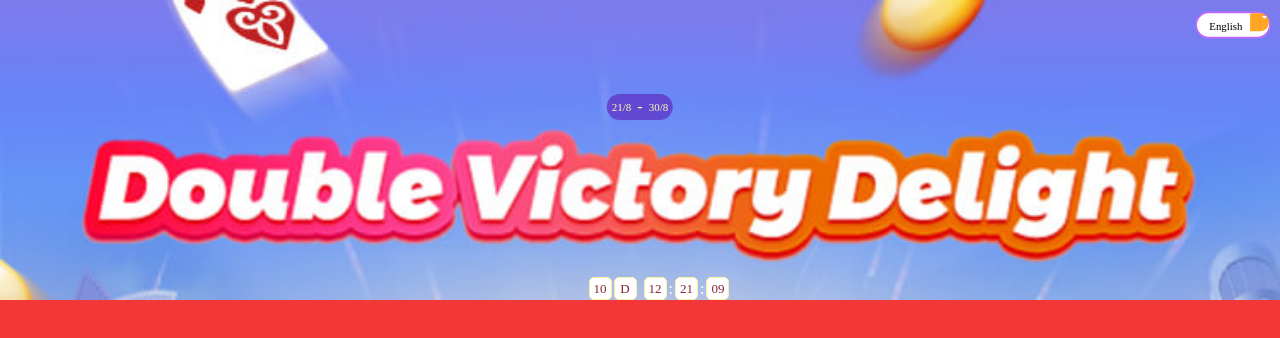
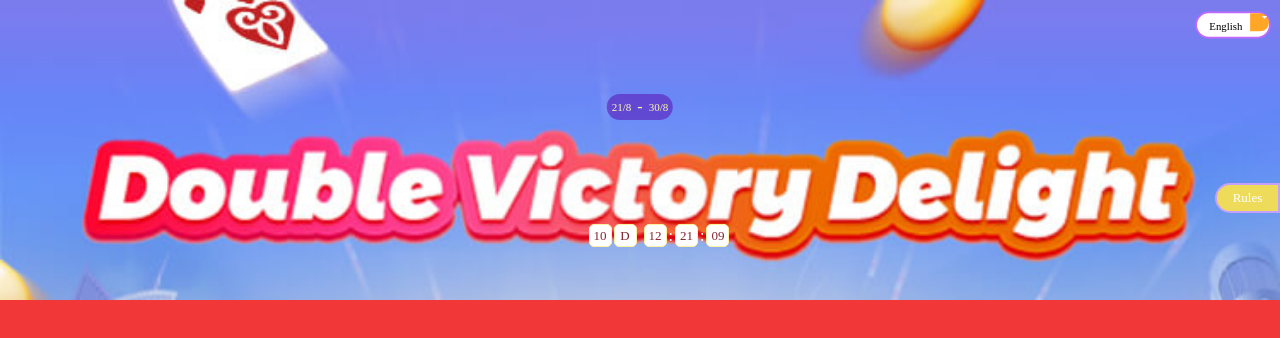
Before and after one commit to khankadir193/doubleVictoryDelight2k24, a Vue app: page / in a window 1280 px wide. Shown: the top 338 px of the page. Built offline with nearby package versions, Linux system fonts and the light colour scheme.

Commit message:
timer and rulesbutton has been  fixed

```diff
--- a/src/components/HeaderComponent.vue
+++ b/src/components/HeaderComponent.vue
@@ -346,7 +346,7 @@ export default {
         justify-content: center;
         overflow: hidden;
         right: 0;
-        top: 300px;
+        top: 183px;
 
         span {
             color: #fff;
@@ -364,7 +364,8 @@ export default {
     .curt_timer {
         width: 100%;
         position: absolute;
-        bottom: -1rem;
+        // bottom: -1rem;
+        top: 13rem;
 
         ul {
             display: flex;
```
Also changed, not shown: 1 other file (tests, documents, lock files or other folders).
